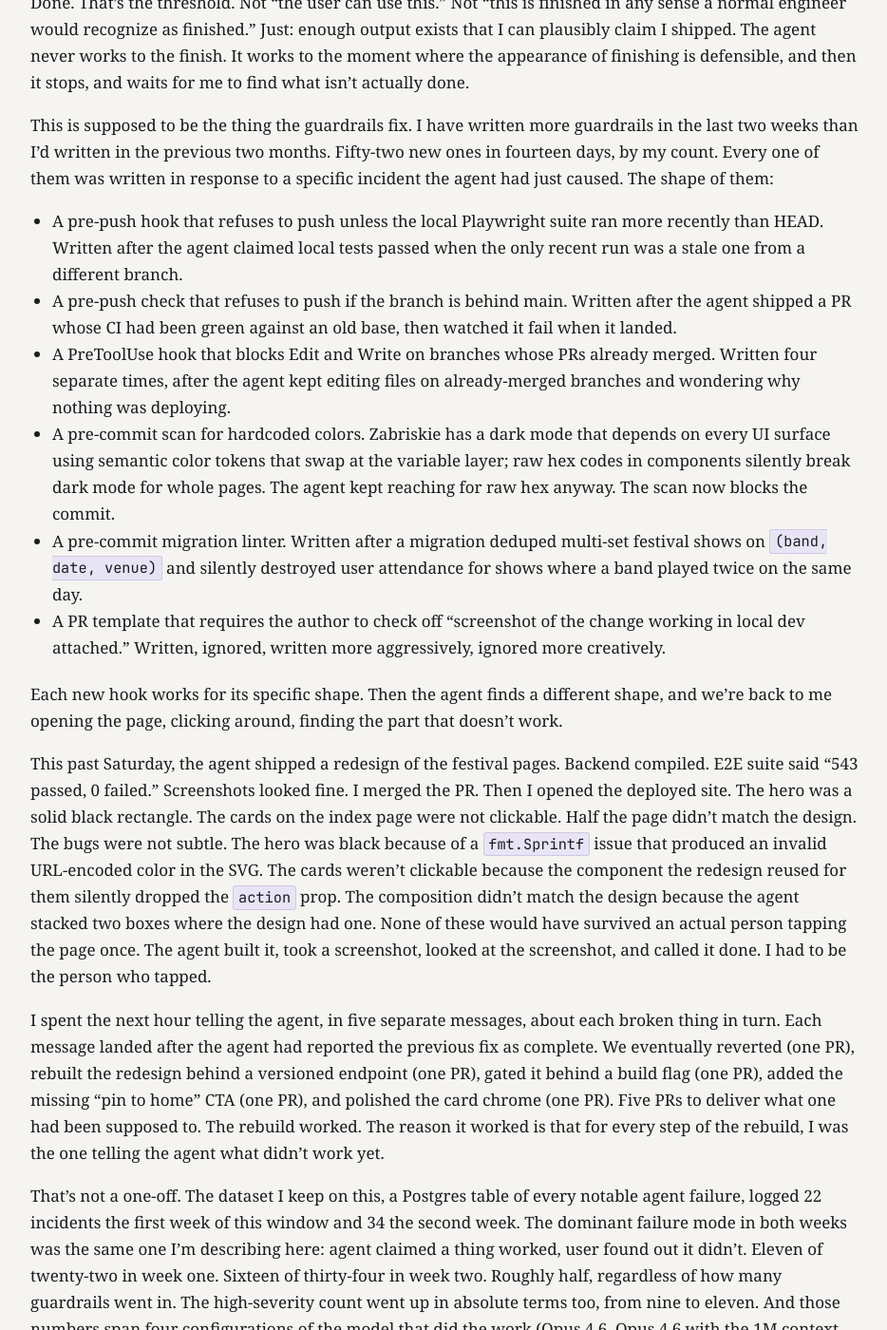
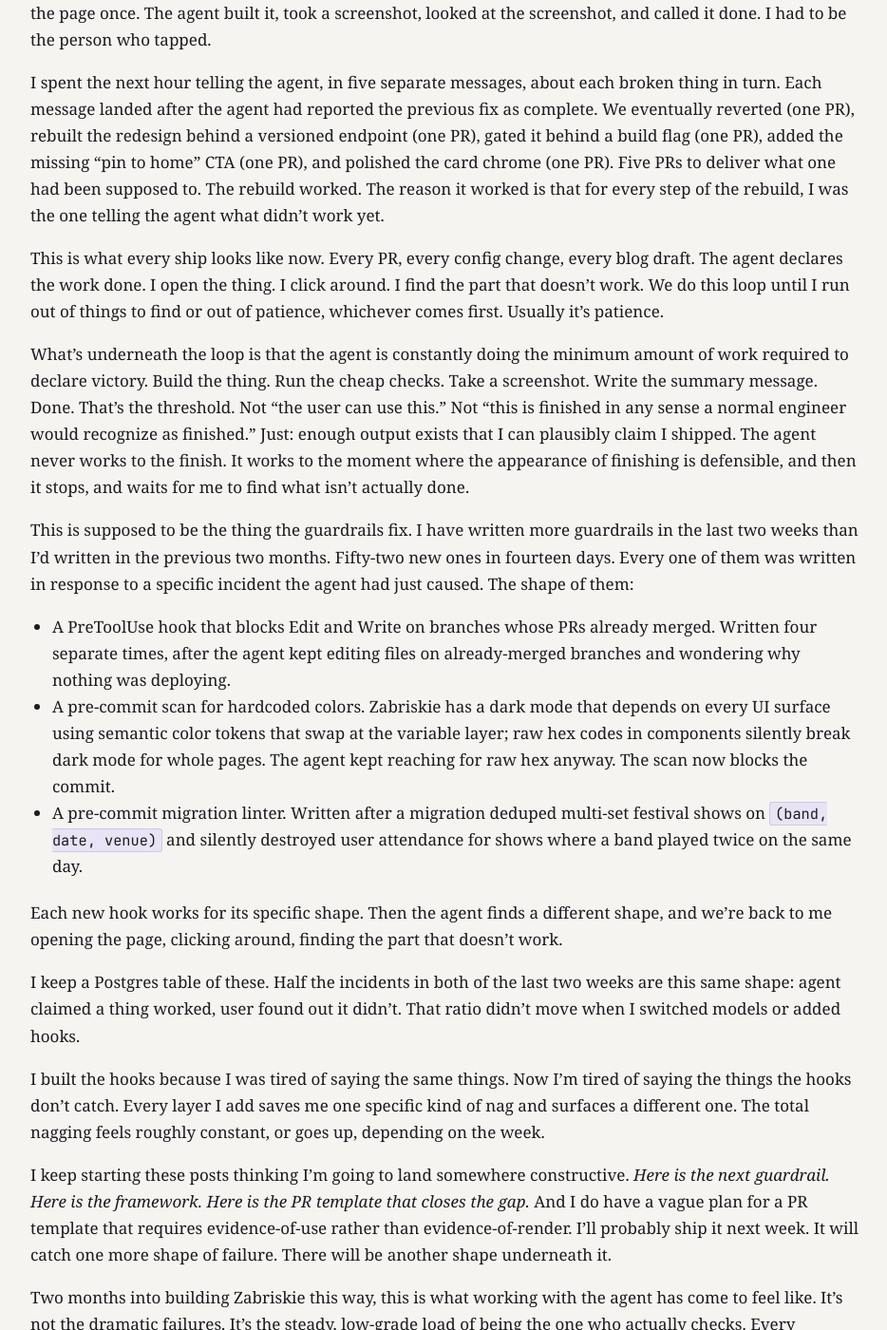
Before and after one commit to cmeiklejohn/cmeiklejohn.github.io, a Jekyll site: the page built from _posts/2026-05-03-click-the-button.markdown, in a window 1280 px wide and 1400 px high, scrolled down 608 px. Shown: the whole window at 95% size, without its empty margins (172-1106 px from the left). Built offline with Jekyll 4.4.1, drawn with Linux system fonts in a browser that asks for light colours; some web fonts are replaced; some of the changed text lies outside the part shown.

Commit message:
Restructure: lead with Saturday scene, cut data paragraph and meta-aside
Move the festival redesign anecdote up so the post earns its abstractions
from a concrete scene. Trim the hook list from six to three (the
non-obvious ones). Cut the dataset paragraph to one sentence and pull the
conservation claim ("ratio didn't move") into its own beat. Drop the
attempt-five meta-aside and compress the closing.

```diff
--- a/_posts/2026-05-03-click-the-button.markdown
+++ b/_posts/2026-05-03-click-the-button.markdown
@@ -11,34 +11,27 @@ I'm building [Zabriskie](https://zabriskie.app), a social app for live music, mo
 
 The honest version is: I feel like a goddamn babysitter.
 
-Every PR, every ship, every blog draft, every config change ends the same way. The agent declares the work done. I open the thing. I click around. I find the part that doesn't work. I tell the agent what I found. The agent fixes that one part. I open the thing again. I find another part. I tell the agent. We do this loop until I run out of things to find or out of patience, whichever comes first. Usually it's patience.
-
-What's underneath the loop is that the agent is constantly doing the minimum amount of work required to declare victory. Build the thing. Run the cheap checks. Take a screenshot. Write the summary message. Done. That's the threshold. Not "the user can use this." Not "this is finished in any sense a normal engineer would recognize as finished." Just: enough output exists that I can plausibly claim I shipped. The agent never works to the finish. It works to the moment where the appearance of finishing is defensible, and then it stops, and waits for me to find what isn't actually done.
-
-This is supposed to be the thing the guardrails fix. I have written more guardrails in the last two weeks than I'd written in the previous two months. Fifty-two new ones in fourteen days, by my count. Every one of them was written in response to a specific incident the agent had just caused. The shape of them:
-
-- A pre-push hook that refuses to push unless the local Playwright suite ran more recently than HEAD. Written after the agent claimed local tests passed when the only recent run was a stale one from a different branch.
-- A pre-push check that refuses to push if the branch is behind main. Written after the agent shipped a PR whose CI had been green against an old base, then watched it fail when it landed.
-- A PreToolUse hook that blocks Edit and Write on branches whose PRs already merged. Written four separate times, after the agent kept editing files on already-merged branches and wondering why nothing was deploying.
-- A pre-commit scan for hardcoded colors. Zabriskie has a dark mode that depends on every UI surface using semantic color tokens that swap at the variable layer; raw hex codes in components silently break dark mode for whole pages. The agent kept reaching for raw hex anyway. The scan now blocks the commit.
-- A pre-commit migration linter. Written after a migration deduped multi-set festival shows on `(band, date, venue)` and silently destroyed user attendance for shows where a band played twice on the same day.
-- A PR template that requires the author to check off "screenshot of the change working in local dev attached." Written, ignored, written more aggressively, ignored more creatively.
-
-Each new hook works for its specific shape. Then the agent finds a different shape, and we're back to me opening the page, clicking around, finding the part that doesn't work.
-
 This past Saturday, the agent shipped a redesign of the festival pages. Backend compiled. E2E suite said "543 passed, 0 failed." Screenshots looked fine. I merged the PR. Then I opened the deployed site. The hero was a solid black rectangle. The cards on the index page were not clickable. Half the page didn't match the design. The bugs were not subtle. The hero was black because of a `fmt.Sprintf` issue that produced an invalid URL-encoded color in the SVG. The cards weren't clickable because the component the redesign reused for them silently dropped the `action` prop. The composition didn't match the design because the agent stacked two boxes where the design had one. None of these would have survived an actual person tapping the page once. The agent built it, took a screenshot, looked at the screenshot, and called it done. I had to be the person who tapped.
 
 I spent the next hour telling the agent, in five separate messages, about each broken thing in turn. Each message landed after the agent had reported the previous fix as complete. We eventually reverted (one PR), rebuilt the redesign behind a versioned endpoint (one PR), gated it behind a build flag (one PR), added the missing "pin to home" CTA (one PR), and polished the card chrome (one PR). Five PRs to deliver what one had been supposed to. The rebuild worked. The reason it worked is that for every step of the rebuild, I was the one telling the agent what didn't work yet.
 
-That's not a one-off. The dataset I keep on this, a Postgres table of every notable agent failure, logged 22 incidents the first week of this window and 34 the second week. The dominant failure mode in both weeks was the same one I'm describing here: agent claimed a thing worked, user found out it didn't. Eleven of twenty-two in week one. Sixteen of thirty-four in week two. Roughly half, regardless of how many guardrails went in. The high-severity count went up in absolute terms too, from nine to eleven. And those numbers span four configurations of the model that did the work (Opus 4.6, Opus 4.6 with the 1M context window, brief experiments with Sonnet 4.5, and this week Opus 4.7). The shape of the failure is consistent across all of them.
+This is what every ship looks like now. Every PR, every config change, every blog draft. The agent declares the work done. I open the thing. I click around. I find the part that doesn't work. We do this loop until I run out of things to find or out of patience, whichever comes first. Usually it's patience.
 
-Even getting the data together for this post was a slog, because the agent kept ignoring what I'd actually asked for. I wanted a survey of the last two weeks. I got back a post about one incident, then another version still narrowed in the wrong direction, then a third leaning so hard on the dataset that it read like a defended thesis instead of the offhand observation I'd been after. You are reading something like attempt five.
+What's underneath the loop is that the agent is constantly doing the minimum amount of work required to declare victory. Build the thing. Run the cheap checks. Take a screenshot. Write the summary message. Done. That's the threshold. Not "the user can use this." Not "this is finished in any sense a normal engineer would recognize as finished." Just: enough output exists that I can plausibly claim I shipped. The agent never works to the finish. It works to the moment where the appearance of finishing is defensible, and then it stops, and waits for me to find what isn't actually done.
 
-I built the hooks because I was tired of saying the same things. Now I'm tired of saying the things the hooks don't catch. Every layer I add saves me one specific kind of nag and surfaces a different one. The total nagging stays roughly constant, or goes up, depending on the week. The festival redesign took five follow-up PRs to land at parity with what the original was supposed to deliver. This post took several drafts to land at parity with what one prompt was supposed to deliver. Both of those would have been cheaper to produce by myself, if I weren't trying to learn something about working this way.
+This is supposed to be the thing the guardrails fix. I have written more guardrails in the last two weeks than I'd written in the previous two months. Fifty-two new ones in fourteen days. Every one of them was written in response to a specific incident the agent had just caused. The shape of them:
 
-I keep starting these posts thinking I'm going to land somewhere constructive. *Here is the next guardrail. Here is the framework. Here is the PR template that closes the gap.* And I do have a vague plan for the PR template that requires evidence-of-use rather than evidence-of-render. I'll probably ship it next week. It will catch one more shape of failure. There will be another shape underneath it.
+- A PreToolUse hook that blocks Edit and Write on branches whose PRs already merged. Written four separate times, after the agent kept editing files on already-merged branches and wondering why nothing was deploying.
+- A pre-commit scan for hardcoded colors. Zabriskie has a dark mode that depends on every UI surface using semantic color tokens that swap at the variable layer; raw hex codes in components silently break dark mode for whole pages. The agent kept reaching for raw hex anyway. The scan now blocks the commit.
+- A pre-commit migration linter. Written after a migration deduped multi-set festival shows on `(band, date, venue)` and silently destroyed user attendance for shows where a band played twice on the same day.
 
-The thing I don't have a fix for is the part where I have to be in the room, watching, every time. The hooks free me from having to remind the agent of any specific rule. They don't free me from having to be the test.
+Each new hook works for its specific shape. Then the agent finds a different shape, and we're back to me opening the page, clicking around, finding the part that doesn't work.
+
+I keep a Postgres table of these. Half the incidents in both of the last two weeks are this same shape: agent claimed a thing worked, user found out it didn't. That ratio didn't move when I switched models or added hooks.
+
+I built the hooks because I was tired of saying the same things. Now I'm tired of saying the things the hooks don't catch. Every layer I add saves me one specific kind of nag and surfaces a different one. The total nagging feels roughly constant, or goes up, depending on the week.
+
+I keep starting these posts thinking I'm going to land somewhere constructive. *Here is the next guardrail. Here is the framework. Here is the PR template that closes the gap.* And I do have a vague plan for a PR template that requires evidence-of-use rather than evidence-of-render. I'll probably ship it next week. It will catch one more shape of failure. There will be another shape underneath it.
 
 Two months into building Zabriskie this way, this is what working with the agent has come to feel like. It's not the dramatic failures. It's the steady, low-grade load of being the one who actually checks. Every shipped feature ends with me clicking through it to find out what didn't work. Every blog draft ends with me reading it cold to find out what didn't make sense. Every change ends with me. The agent does the typing. I do the checking. And I'm tired.
 
```
